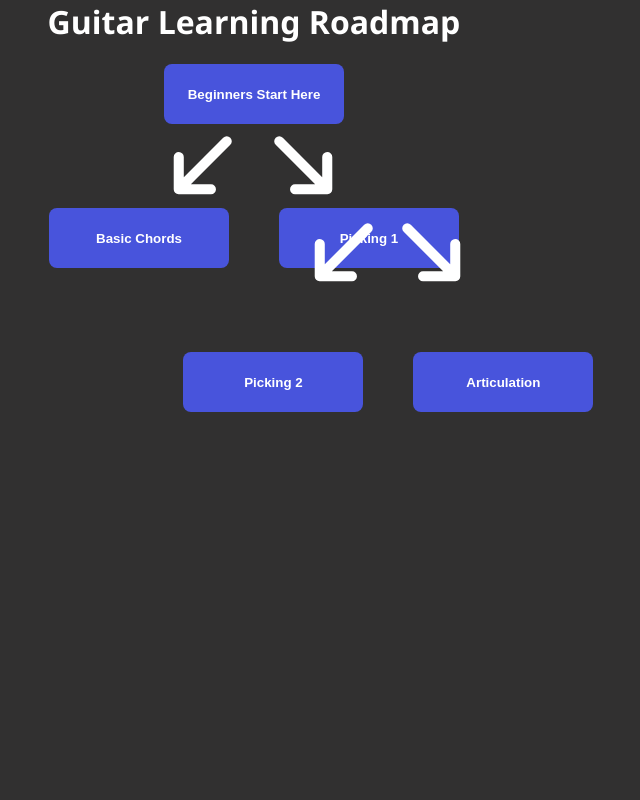
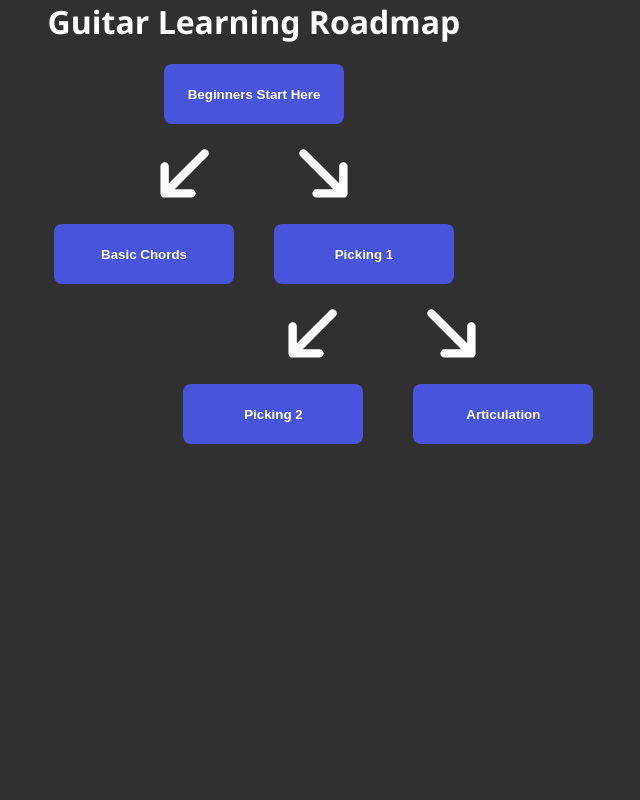
Before and after one commit to skodjet/project_friedman, a Flask app: page / in a window 1280 px wide; the page is wider, and only the part inside the window is pictured. Shown: the part 75-875 px from the top of that part, without its empty margins (386-1026 px from the left). Run offline with Flask 3, Linux system fonts and the light colour scheme; some libraries are stand-ins or nearby versions.

Commit message:
arrow formatting

```diff
--- a/static/styles.css
+++ b/static/styles.css
@@ -105,21 +141,36 @@ body {
   display: flex;
   justify-content: center;
   align-items: center;
-  gap: 50px;
-  margin-top: 5%;
+  gap: 40px;
   width: 100%;
 }
-.roadmap-page .module-row .arrow-svg {
-  width: 40px;
-  height: 40px;
+.roadmap-page .arrow-row {
+  display: flex;
+  justify-content: center;
+  align-items: center;
+  gap: 40px;
+  margin-top: -20px;
+  width: 100%;
+}
+.roadmap-page .arrow-row .arrow {
+  width: 100px;
+  height: 100px;
   flex-shrink: 0;
+  color: #fff;
+}
+.roadmap-page .arrow-row .left-arrow {
+  transform: rotate(-45deg);
+}
+.roadmap-page .arrow-row .right-arrow {
   transform: rotate(-135deg);
-  color: #fff;
 }
 .roadmap-page #row2 {
   margin-left: 43%;
   width: 35%;
   gap: 50px;
+}
+.roadmap-page #arrow-row2 {
+  margin-left: 10%;
 }
 .roadmap-page .module {
   position: fixed;
@@ -176,29 +227,6 @@ body {
 }
 .roadmap-page .module input {
   margin: 0 10%;
-}
-.roadmap-page .arrow {
-  position: absolute;
-  margin-top: 10px;
-}
-.roadmap-page #arrow1 {
-  left: 45%;
-  transform: rotate(-45deg) scale(5);
-}
-.roadmap-page #arrow2 {
-  left: 53%;
-  transform: rotate(-135deg) scale(5);
-}
-.roadmap-page #arrow3 {
-  left: 56%;
-  transform: rotate(-45deg) scale(5);
-}
-.roadmap-page #arrow4 {
-  left: 63%;
-  transform: rotate(-135deg) scale(5);
-}
-.roadmap-page .hidden {
-  display: none !important;
 }
 .roadmap-page a {
   color: #fff;
--- a/static/styles.scss
+++ b/static/styles.scss
@@ -174,7 +174,6 @@ body {
     }
 
 
-
     .module-button {
         font-weight: bold;
         height: 75%;
@@ -188,29 +187,37 @@ body {
         justify-content: center;
     }
 
-    // .module-row {
-    //     display: flex;
-    //     justify-content: center;
-    //     gap: 150px;
-    //     margin-top: 5%;
-    //     width: 100%
-    // }
 
-    // TES
     .module-row {
         display: flex;
         justify-content: center;
-        align-items: center; // Aligns arrow vertically with buttons
-        gap: 50px;           // Controls the space between buttons and arrows
-        margin-top: 5%;
+        align-items: center;
+        gap: 40px;
         width: 100%;
 
-        .arrow-svg {
-            width: 40px;
-            height: 40px;
-            flex-shrink: 0;   // Prevents the arrow from squishing on small screens
-            transform: rotate(-135deg); // Adjust rotation to point correctly
+    }
+
+    .arrow-row {
+        display: flex;
+        justify-content: center;
+        align-items: center;
+        gap: 40px;
+        margin-top: -20px;
+        width: 100%;
+
+        .arrow {
+            width: 100px;
+            height: 100px;
+            flex-shrink: 0;
             color: #fff;
+        }
+
+        .left-arrow {
+            transform: rotate(-45deg);
+        }
+
+        .right-arrow {
+            transform: rotate(-135deg);
         }
     }
 
@@ -218,6 +225,10 @@ body {
         margin-left: 43%;
         width: 35%;
         gap: 50px;
+    }
+
+    #arrow-row2 {
+        margin-left: 10%;
     }
 
 
@@ -289,32 +300,6 @@ body {
             margin: 0 10%;
         }
     }
-
-        .arrow {
-            position: absolute;
-            margin-top: 10px;
-        }
-        #arrow1 {
-            left: 45%;
-            transform: rotate(-45deg) scale(5);
-        }
-
-        #arrow2 {
-            left: 53%;
-            transform: rotate(-135deg) scale(5);
-        }
-
-        #arrow3 {
-            left: 56%;
-            transform: rotate(-45deg) scale(5);
-        }
-
-        #arrow4 {
-            left: 63%;
-            transform: rotate(-135deg) scale(5);
-        }
-
-
 
     a {
         color: #fff;
--- a/templates/index.html
+++ b/templates/index.html
@@ -46,22 +46,30 @@
 
 
     <!-- Beginners Start Here  -->
-    {{ render_module('beginners-start-here', 'Beginners Start Here', 'bsh', bsh_modules, num_bsh_modules) }}
+     <div id="row0" class="module-row">
+        {{ render_module('beginners-start-here', 'Beginners Start Here', 'bsh', bsh_modules, num_bsh_modules) }}
 
-    <!-- Arrows -->
-    <svg class="arrow" id="arrow1" xmlns="http://www.w3.org/2000/svg" width="24" height="24" viewBox="0 0 24 24"><path fill="currentColor" d="m7.85 13l2.85 2.85q.3.3.288.7t-.288.7q-.3.3-.712.313t-.713-.288L4.7 12.7q-.3-.3-.3-.7t.3-.7l4.575-4.575q.3-.3.713-.287t.712.312q.275.3.288.7t-.288.7L7.85 11H19q.425 0 .713.288T20 12t-.288.713T19 13z"/></svg>
-    <svg class="arrow" id="arrow2" xmlns="http://www.w3.org/2000/svg" width="24" height="24" viewBox="0 0 24 24"><path fill="currentColor" d="m7.85 13l2.85 2.85q.3.3.288.7t-.288.7q-.3.3-.712.313t-.713-.288L4.7 12.7q-.3-.3-.3-.7t.3-.7l4.575-4.575q.3-.3.713-.287t.712.312q.275.3.288.7t-.288.7L7.85 11H19q.425 0 .713.288T20 12t-.288.713T19 13z"/></svg>
+     </div>
+
+     <div class="arrow-row" id="arrow-row1">
+        <!-- Arrows -->
+        <svg class="arrow left-arrow" id="arrow1" xmlns="http://www.w3.org/2000/svg" width="24" height="24" viewBox="0 0 24 24"><path fill="currentColor" d="m7.85 13l2.85 2.85q.3.3.288.7t-.288.7q-.3.3-.712.313t-.713-.288L4.7 12.7q-.3-.3-.3-.7t.3-.7l4.575-4.575q.3-.3.713-.287t.712.312q.275.3.288.7t-.288.7L7.85 11H19q.425 0 .713.288T20 12t-.288.713T19 13z"/></svg>
+        <svg class="arrow right-arrow" id="arrow2" xmlns="http://www.w3.org/2000/svg" width="24" height="24" viewBox="0 0 24 24"><path fill="currentColor" d="m7.85 13l2.85 2.85q.3.3.288.7t-.288.7q-.3.3-.712.313t-.713-.288L4.7 12.7q-.3-.3-.3-.7t.3-.7l4.575-4.575q.3-.3.713-.287t.712.312q.275.3.288.7t-.288.7L7.85 11H19q.425 0 .713.288T20 12t-.288.713T19 13z"/></svg>
+     </div>
+
 
     <div id="row1" class="module-row">
         <!-- Basic Chords -->
         {{ render_module('basic-chords', 'Basic Chords', 'bc', bc_modules, num_bc_modules) }}
 
-         <!-- Arrows -->
-        <svg class="arrow" id="arrow3" xmlns="http://www.w3.org/2000/svg" width="24" height="24" viewBox="0 0 24 24"><path fill="currentColor" d="m7.85 13l2.85 2.85q.3.3.288.7t-.288.7q-.3.3-.712.313t-.713-.288L4.7 12.7q-.3-.3-.3-.7t.3-.7l4.575-4.575q.3-.3.713-.287t.712.312q.275.3.288.7t-.288.7L7.85 11H19q.425 0 .713.288T20 12t-.288.713T19 13z"/></svg>
-        <svg class="arrow" id="arrow4" xmlns="http://www.w3.org/2000/svg" width="24" height="24" viewBox="0 0 24 24"><path fill="currentColor" d="m7.85 13l2.85 2.85q.3.3.288.7t-.288.7q-.3.3-.712.313t-.713-.288L4.7 12.7q-.3-.3-.3-.7t.3-.7l4.575-4.575q.3-.3.713-.287t.712.312q.275.3.288.7t-.288.7L7.85 11H19q.425 0 .713.288T20 12t-.288.713T19 13z"/></svg>
-
         <!-- Picking 1 -->
         {{ render_module('picking-1', 'Picking 1', 'pck1', pck1_modules, num_pck1_modules) }}
+    </div>
+
+    <div class="arrow-row" id="arrow-row2">
+        <!-- Arrows -->
+        <svg class="arrow left-arrow" id="arrow3" xmlns="http://www.w3.org/2000/svg" width="24" height="24" viewBox="0 0 24 24"><path fill="currentColor" d="m7.85 13l2.85 2.85q.3.3.288.7t-.288.7q-.3.3-.712.313t-.713-.288L4.7 12.7q-.3-.3-.3-.7t.3-.7l4.575-4.575q.3-.3.713-.287t.712.312q.275.3.288.7t-.288.7L7.85 11H19q.425 0 .713.288T20 12t-.288.713T19 13z"/></svg>
+        <svg class="arrow right-arrow" id="arrow4" xmlns="http://www.w3.org/2000/svg" width="24" height="24" viewBox="0 0 24 24"><path fill="currentColor" d="m7.85 13l2.85 2.85q.3.3.288.7t-.288.7q-.3.3-.712.313t-.713-.288L4.7 12.7q-.3-.3-.3-.7t.3-.7l4.575-4.575q.3-.3.713-.287t.712.312q.275.3.288.7t-.288.7L7.85 11H19q.425 0 .713.288T20 12t-.288.713T19 13z"/></svg>
     </div>
 
 
@@ -75,10 +83,6 @@
     </div>
 
 
-
-
-
-
 </div>
 
 <script src="{{ url_for('static', filename='roadmap_script.js') }}" defer></script>
```
Also changed, not shown: other parts of static/styles.css (+39 -3 lines), 1 other file.
